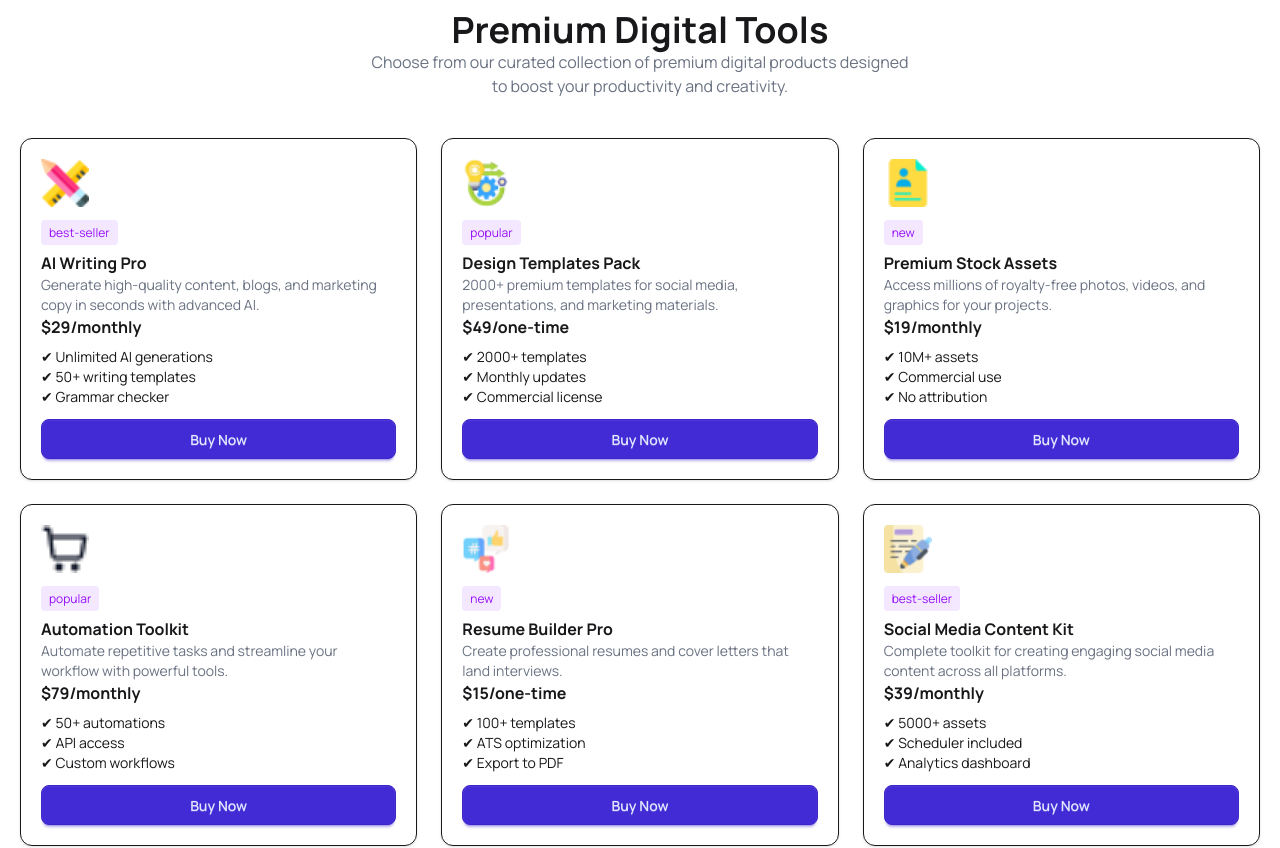
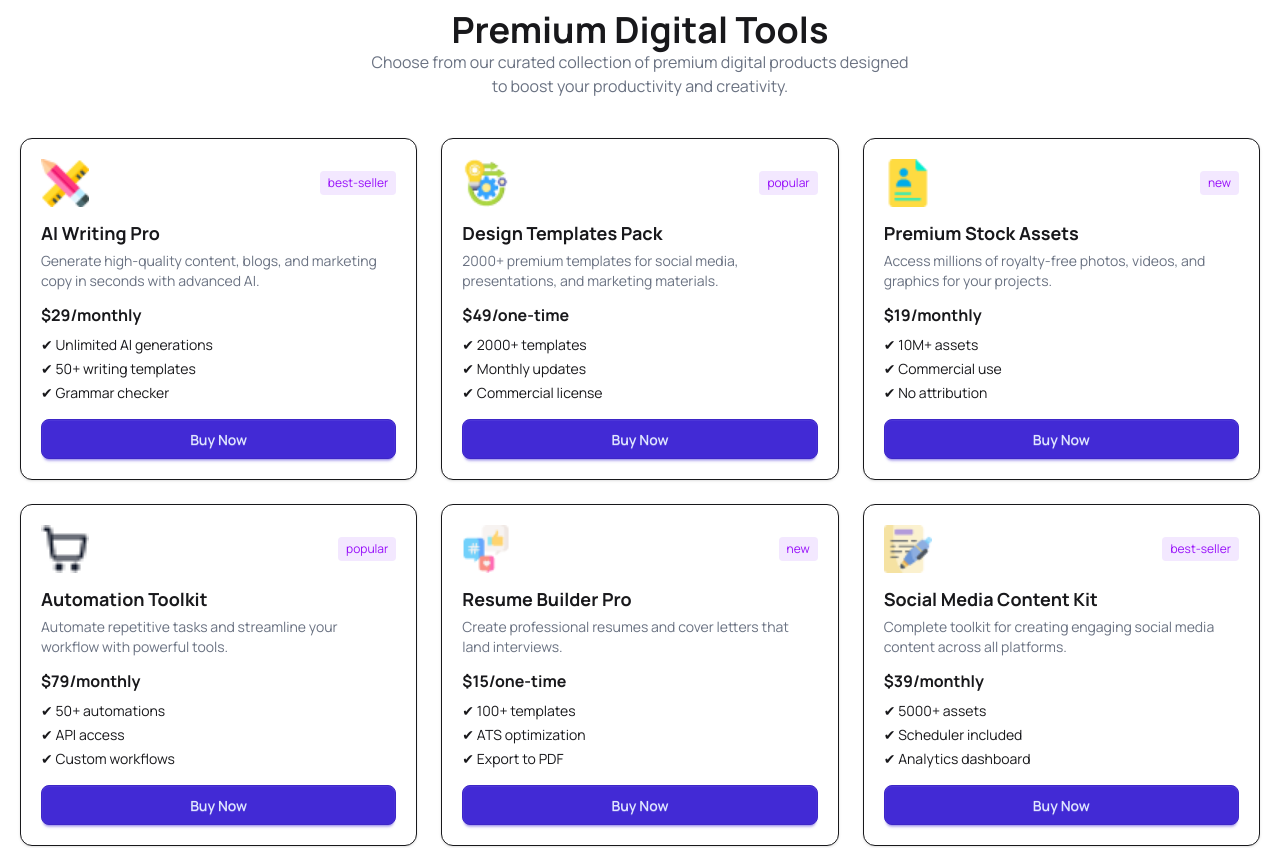
Before and after one commit to mdkopil60/A6-Digital-Tools, a React (Vite) app: page / in a window 1280 px wide. Shown: the part 1440-2288 px from the top of the page. Built offline with nearby package versions, Linux system fonts and the light colour scheme.

Commit message:
Crat Done

```diff
--- a/src/Components/ProductCard.jsx
+++ b/src/Components/ProductCard.jsx
@@ -1,42 +1,51 @@
 export default function ProductCard({ product, addToCart, cart }) {
 
-    // check product already added or not
-    const isAdded = cart.find(item => item.id === product.id);
+    const isAdded = cart.some(item => item.id === product.id);
 
     return (
-        <div className="border p-5 rounded-xl shadow hover:shadow-lg">
+        <div className="border p-5 rounded-xl shadow hover:shadow-lg transition duration-300 bg-white">
 
-            <img src={product.icon} className="h-12 mb-3" />
+            <div className="flex items-center justify-between mb-3">
+                <img src={product.icon} alt="icon" className="h-12" />
 
-            <span className="text-xs bg-purple-100 text-purple-600 px-2 py-1 rounded">
-                {product.tag}
-            </span>
+                <span className="text-xs bg-purple-100 text-purple-600 px-2 py-1 rounded">
+                    {product.tag}
+                </span>
+            </div>
 
-            <h2 className="font-bold mt-2">{product.name}</h2>
+            {/* Title */}
+            <h2 className="font-bold text-lg">{product.name}</h2>
 
-            <p className="text-sm text-gray-500">
+            {/* Description */}
+            <p className="text-sm text-gray-500 mt-1">
                 {product.description}
             </p>
 
-            <h3 className="font-bold">
+            {/* Price */}
+            <h3 className="font-bold mt-3">
                 ${product.price}/{product.period}
             </h3>
 
-            {/* features */}
-            <ul className="text-sm mt-2 mb-3">
+            {/* Features */}
+            <ul className="text-sm mt-2 mb-4 space-y-1">
                 {product.features.map((f, i) => (
                     <li key={i}>✔ {f}</li>
                 ))}
             </ul>
 
-            {/*  Button logic */}
             <button
-                disabled={isAdded}
-                onClick={() => addToCart(product)}
-                className={`w-full rounded-lg
-                ${isAdded ? "btn btn-success " : "btn btn-primary"}`}
+                onClick={() => {
+                    if (!isAdded) {
+                        addToCart(product);
+                    }
+                }}
+                className={`w-full rounded-lg transition duration-300
+                ${isAdded
+                        ? "btn btn-success hover:scale-105"
+                        : "btn btn-primary hover:scale-105"
+                    }`}
             >
-                {isAdded ? "Add To Cart" : "Buy Now"}
+                {isAdded ? "Added" : "Buy Now"}
             </button>
 
         </div>
```
